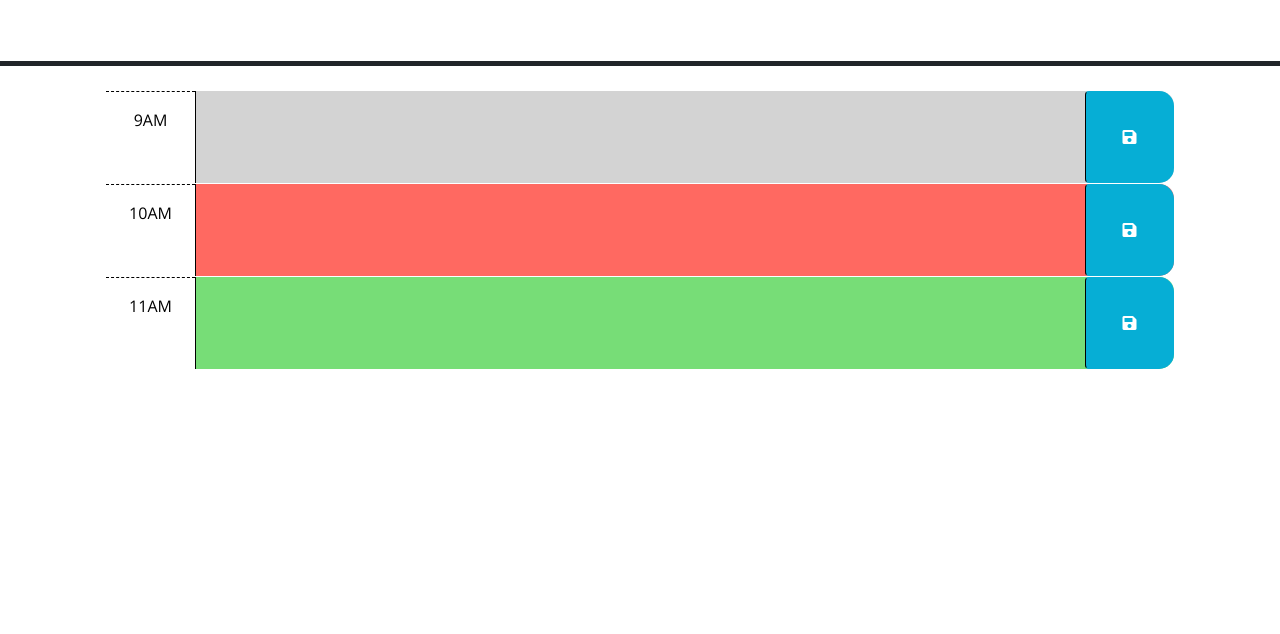
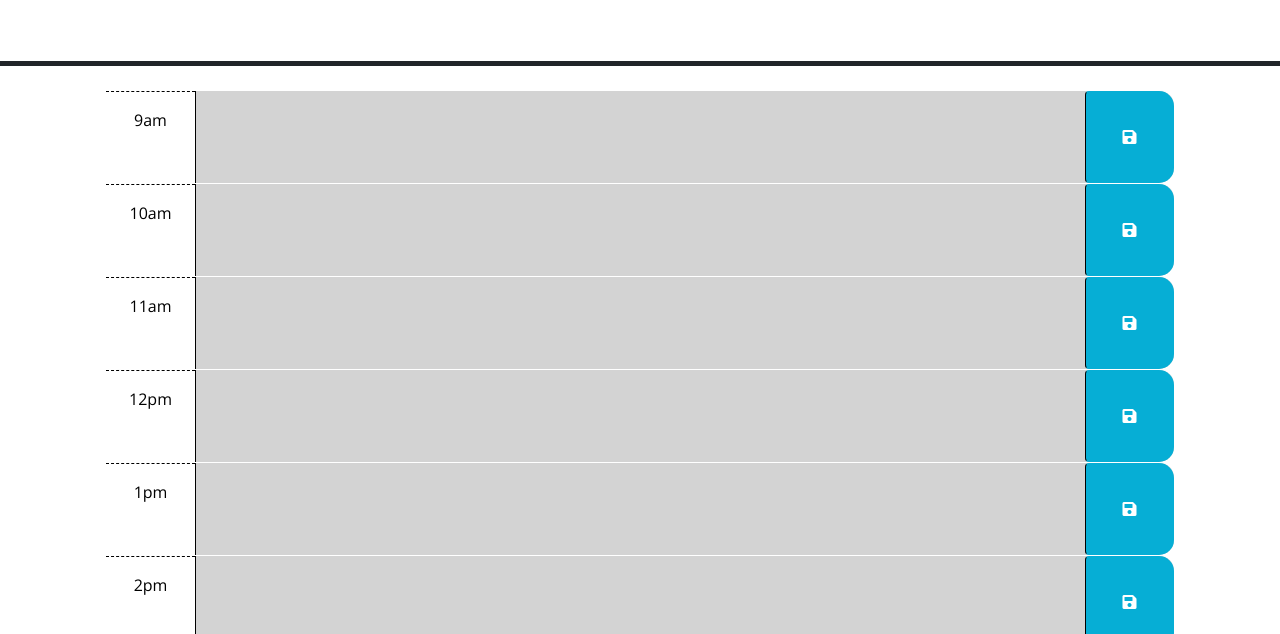
Before and after one commit to AMillsy/JQuery-Work-Day-Scheduler, a plain HTML site: page index.html in a window 1280 px wide. Shown: the part 166-800 px from the top of the page. Drawn offline with nearby package versions, Linux system fonts and the light colour scheme.

Commit message:
Rendering the cards to the screen with a for loop

```diff
--- a/index.html
+++ b/index.html
@@ -28,7 +28,7 @@
       <p class="lead">A simple calendar app for scheduling your work day</p>
       <p id="currentDay" class="lead"></p>
     </header>
-    <div class="container-lg px-5">
+    <div id="timeSlot-container"class="container-lg px-5">
       <!-- Use class for "past", "present", and "future" to apply styles to the
         time-block divs accordingly. The javascript will need to do this by
         adding/removing these classes on each div by comparing the hour in the
@@ -39,32 +39,7 @@
         code is implemented.
         -->
 
-      <!-- Example of a past time block. The "past" class adds a gray background color. -->
-      <div id="hour-9" class="row time-block past">
-        <div class="col-2 col-md-1 hour text-center py-3">9AM</div>
-        <textarea class="col-8 col-md-10 description" rows="3"> </textarea>
-        <button class="btn saveBtn col-2 col-md-1" aria-label="save">
-          <i class="fas fa-save" aria-hidden="true"></i>
-        </button>
-      </div>
 
-      <!-- Example of a a present time block. The "present" class adds a red background color. -->
-      <div id="hour-10" class="row time-block present">
-        <div class="col-2 col-md-1 hour text-center py-3">10AM</div>
-        <textarea class="col-8 col-md-10 description" rows="3"> </textarea>
-        <button class="btn saveBtn col-2 col-md-1" aria-label="save">
-          <i class="fas fa-save" aria-hidden="true"></i>
-        </button>
-      </div>
-
-      <!-- Example of a future time block. The "future" class adds a green background color. -->
-      <div id="hour-11" class="row time-block future">
-        <div class="col-2 col-md-1 hour text-center py-3">11AM</div>
-        <textarea class="col-8 col-md-10 description" rows="3"> </textarea>
-        <button class="btn saveBtn col-2 col-md-1" aria-label="save">
-          <i class="fas fa-save" aria-hidden="true"></i>
-        </button>
-      </div>
 
     <script src="https://code.jquery.com/jquery-3.4.1.min.js"></script>
     <script
--- a/script.js
+++ b/script.js
@@ -1,14 +1,20 @@
 // Wrap all code that interacts with the DOM in a call to jQuery to ensure that
 // the code isn't run until the browser has finished rendering all the elements
 // in the html.
+
+// 24 clock system here but on the page it will be 12 hour clock system
+const hours = {
+  start: 9,
+  end: 18,
+};
 $(function () {
+  renderTimeSlots();
   // TODO: Add a listener for click events on the save button. This code should
   // use the id in the containing time-block as a key to save the user input in
   // local storage. HINT: What does `this` reference in the click listener
   // function? How can DOM traversal be used to get the "hour-x" id of the
   // time-block containing the button that was clicked? How might the id be
   // useful when saving the description in local storage?
-  //
   // TODO: Add code to apply the past, present, or future class to each time
   // block by comparing the id to the current hour. HINTS: How can the id
   // attribute of each time-block be used to conditionally add or remove the
@@ -21,3 +27,25 @@ $(function () {
   //
   // TODO: Add code to display the current date in the header of the page.
 });
+
+function renderTimeSlots() {
+  //IF YOU HAVE PAST THE TIME: Put past in class
+  //IF THE HOUR IS CURRENT HOUR: Put class as present
+  //IF HOUR IS IN THE FUTURE: Put class as future
+
+  const timeslotEl = $(`#timeSlot-container`);
+  console.log(timeslotEl);
+  for (let i = hours.start; i <= hours.end; i++) {
+    const html = `<div data-hour=${i} class="row time-block past">
+        <div class="col-2 col-md-1 hour text-center py-3">${
+          i >= 12 ? `${i === 12 ? 12 : i - 12}pm` : `${i}am`
+        }</div>
+        <textarea class="col-8 col-md-10 description" rows="3"> </textarea>
+        <button class="btn saveBtn col-2 col-md-1" aria-label="save">
+          <i class="fas fa-save" aria-hidden="true"></i>
+        </button>
+      </div>`;
+
+    timeslotEl.append(html);
+  }
+}
```
